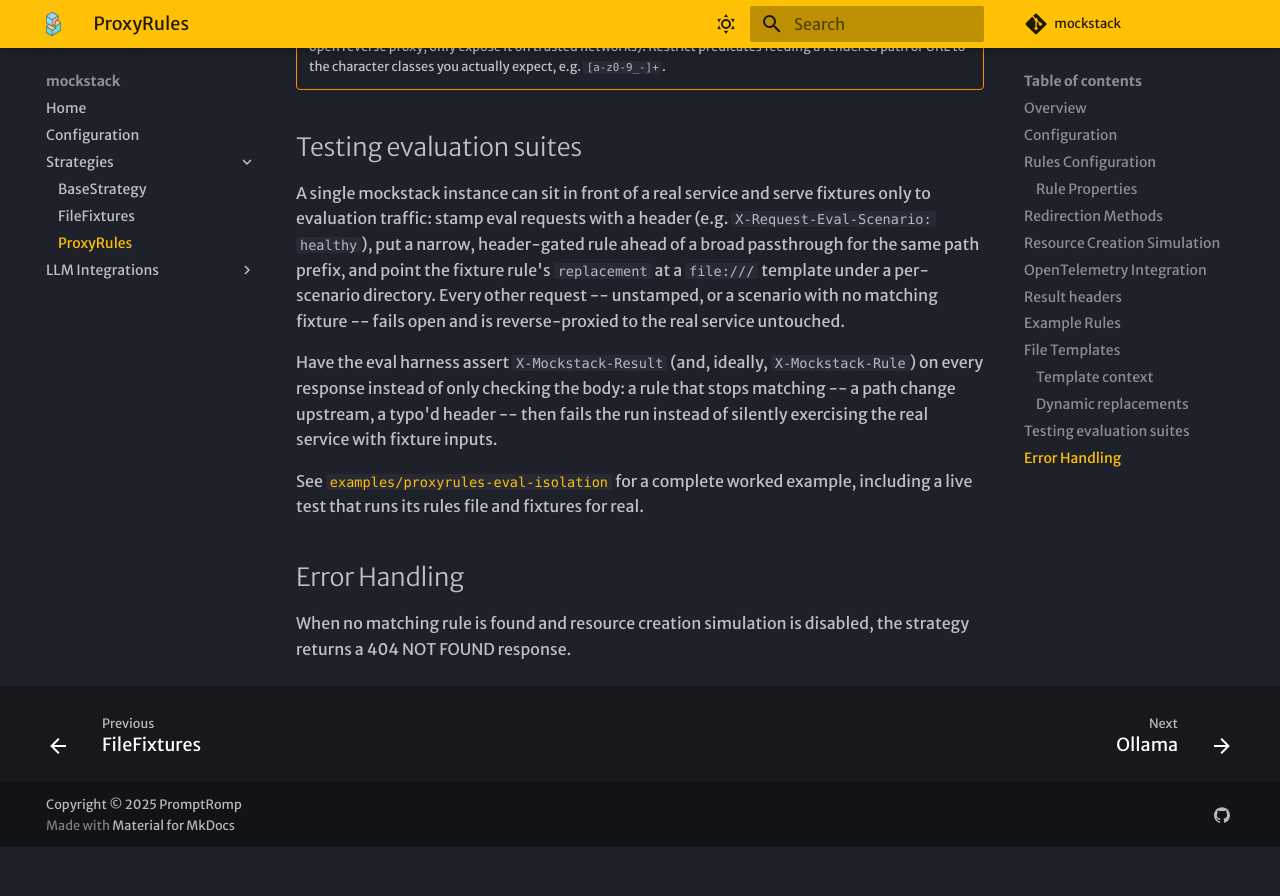
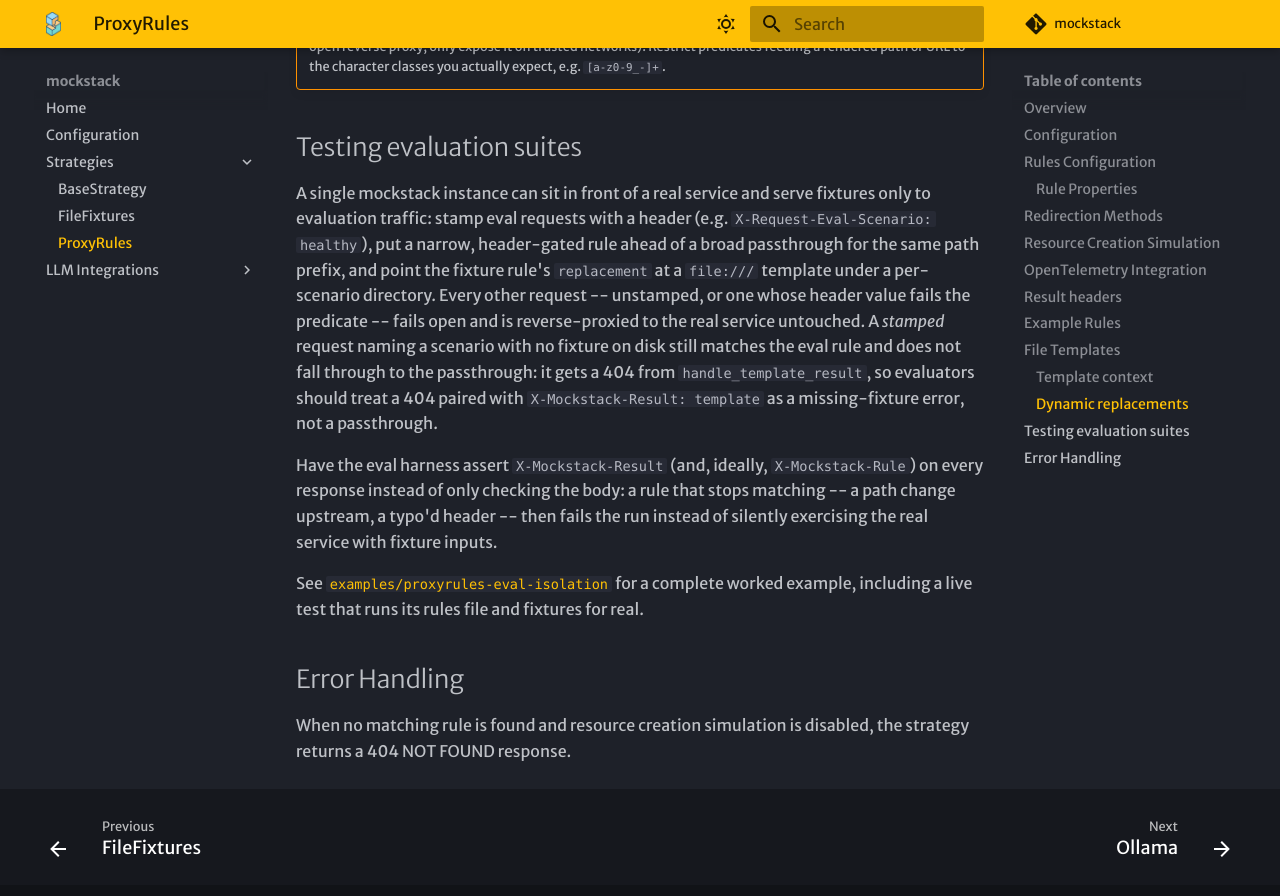
Before and after one commit to promptromp/mockstack, an MkDocs documentation site: the page built from docs/strategies/proxyrules.md, in a window 1280 px wide and 900 px high, scrolled down 5681 px. Shown: the top 896 px of the window. Built offline with MkDocs 1.6.1 and Material for MkDocs 9.7.7, drawn with Linux system fonts in a browser that asks for light colours; some web fonts are replaced; comment, search, counter and statistics services are not loaded; before the commit the page ends 6528 px from its top, so only the background shows below that.

Commit message:
docs: correct fail-open wording and README setup notes for eval-isolation example
Narrow the "Testing evaluation suites" fail-open claim to unstamped/predicate-
failing requests: a stamped request naming a scenario with no fixture on disk
still matches the eval rule and 404s via handle_template_result rather than
falling through to the passthrough. Also note in the example README that
envsubst may need installing (GNU gettext) and that .env.example can be
copied to .env instead of passing MOCKSTACK__* variables inline.

Co-Authored-By: Claude Sonnet 5 <noreply@anthropic.com>

```diff
--- a/docs/strategies/proxyrules.md
+++ b/docs/strategies/proxyrules.md
@@ -240,8 +240,12 @@ only to evaluation traffic: stamp eval requests with a header (e.g.
 `X-Request-Eval-Scenario: healthy`), put a narrow, header-gated rule ahead of a
 broad passthrough for the same path prefix, and point the fixture rule's
 `replacement` at a `file:///` template under a per-scenario directory. Every
-other request -- unstamped, or a scenario with no matching fixture -- fails open
-and is reverse-proxied to the real service untouched.
+other request -- unstamped, or one whose header value fails the predicate --
+fails open and is reverse-proxied to the real service untouched. A *stamped*
+request naming a scenario with no fixture on disk still matches the eval rule
+and does not fall through to the passthrough: it gets a 404 from
+`handle_template_result`, so evaluators should treat a 404 paired with
+`X-Mockstack-Result: template` as a missing-fixture error, not a passthrough.
 
 Have the eval harness assert `X-Mockstack-Result` (and, ideally,
 `X-Mockstack-Rule`) on every response instead of only checking the body: a rule
```
Also changed, not shown: examples/proxyrules-eval-isolation/README.md (+9 -1 lines).
